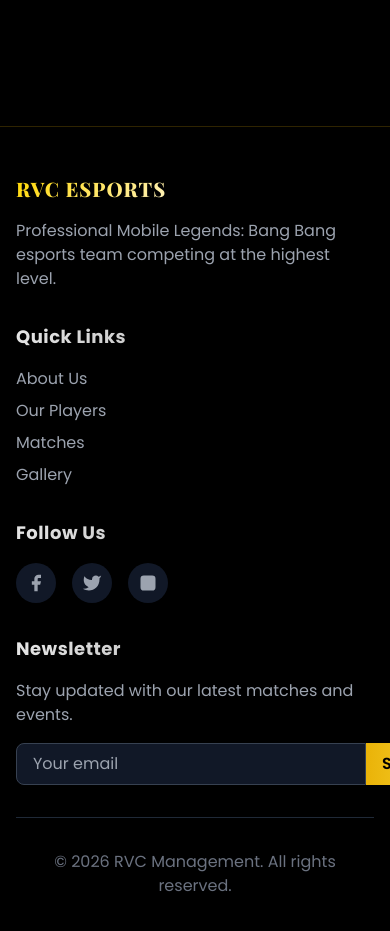
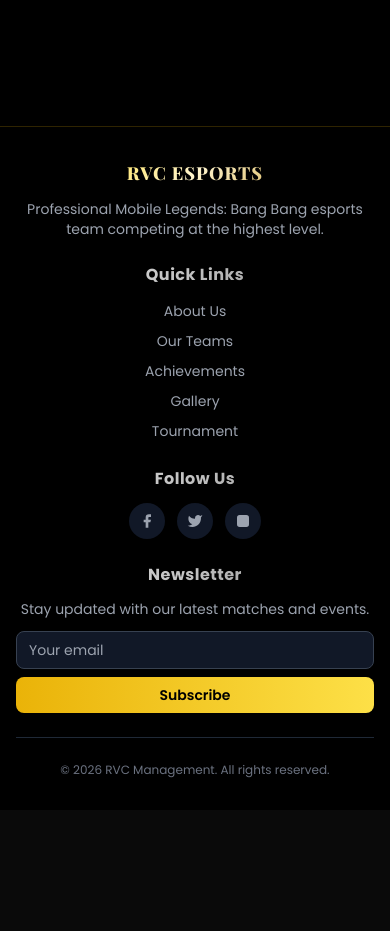
Before and after one commit to Jiwannn/MLBB-Esports-Team, a Next.js app: page / in a window 390 px wide. Shown: the part 6000-6931 px from the top of the page. After the commit the page ends 6810 px from the top, so only its background shows below. Built offline with nearby package versions, Linux system fonts and the light colour scheme; no server answers; the database is empty.

Commit message:
Fixed footer mobile view

```diff
--- a/components/ui/Footer.jsx
+++ b/components/ui/Footer.jsx
@@ -4,76 +4,83 @@
 export default function Footer() {
   return (
     <footer className="bg-black border-t border-yellow-500/20">
-      <div className="max-w-7xl mx-auto px-4 py-12">
-        <div className="grid grid-cols-1 md:grid-cols-4 gap-8">
-          <div>
-            <h3 className="text-xl font-bold gold-text mb-4">RVC ESPORTS</h3>
-            <p className="text-gray-400">
+      <div className="max-w-7xl mx-auto px-4 py-8 md:py-12">
+        <div className="grid grid-cols-1 sm:grid-cols-2 lg:grid-cols-4 gap-6 md:gap-8">
+          {/* Brand */}
+          <div className="text-center sm:text-left">
+            <h3 className="text-lg md:text-xl font-bold gold-text mb-3 md:mb-4">RVC ESPORTS</h3>
+            <p className="text-gray-400 text-sm md:text-base">
               Professional Mobile Legends: Bang Bang esports team competing at the highest level.
             </p>
           </div>
 
-          <div>
-            <h4 className="text-lg font-semibold silver-text mb-4">Quick Links</h4>
-            <ul className="space-y-2">
-              <li><Link href="/#about" className="text-gray-400 hover:text-yellow-500">About Us</Link></li>
-              <li><Link href="/#players" className="text-gray-400 hover:text-yellow-500">Our Players</Link></li>
-              <li><Link href="/#matches" className="text-gray-400 hover:text-yellow-500">Matches</Link></li>
-              <li><Link href="/#gallery" className="text-gray-400 hover:text-yellow-500">Gallery</Link></li>
+          {/* Quick Links */}
+          <div className="text-center sm:text-left">
+            <h4 className="text-base md:text-lg font-semibold silver-text mb-3 md:mb-4">Quick Links</h4>
+            <ul className="space-y-1.5 md:space-y-2">
+              <li><Link href="/#about" className="text-gray-400 hover:text-yellow-500 text-sm md:text-base">About Us</Link></li>
+              <li><Link href="/#teams" className="text-gray-400 hover:text-yellow-500 text-sm md:text-base">Our Teams</Link></li>
+              <li><Link href="/#achievements" className="text-gray-400 hover:text-yellow-500 text-sm md:text-base">Achievements</Link></li>
+              <li><Link href="/#gallery" className="text-gray-400 hover:text-yellow-500 text-sm md:text-base">Gallery</Link></li>
+              <li><Link href="/tournament" className="text-gray-400 hover:text-yellow-500 text-sm md:text-base">Tournament</Link></li>
             </ul>
           </div>
 
-          <div>
-            <h4 className="text-lg font-semibold silver-text mb-4">Follow Us</h4>
-            <div className="flex space-x-4">
+          {/* Social Media */}
+          <div className="text-center sm:text-left">
+            <h4 className="text-base md:text-lg font-semibold silver-text mb-3 md:mb-4">Follow Us</h4>
+            <div className="flex space-x-3 md:space-x-4 justify-center sm:justify-start">
               <motion.a
-                href="#"
+                href="https://www.facebook.com/profile.php?id=61591654514167"
+                target="_blank"
+                rel="noopener noreferrer"
                 whileHover={{ scale: 1.2 }}
-                className="w-10 h-10 bg-gray-900 rounded-full flex items-center justify-center hover:bg-yellow-500/20"
+                className="w-9 h-9 md:w-10 md:h-10 bg-gray-900 rounded-full flex items-center justify-center hover:bg-yellow-500/20"
               >
-                <svg className="w-5 h-5 text-gray-400" fill="currentColor" viewBox="0 0 24 24">
+                <svg className="w-4 h-4 md:w-5 md:h-5 text-gray-400" fill="currentColor" viewBox="0 0 24 24">
                   <path d="M18 2h-3a5 5 0 00-5 5v3H7v4h3v8h4v-8h3l1-4h-4V7a1 1 0 011-1h3z"/>
                 </svg>
               </motion.a>
               <motion.a
                 href="#"
                 whileHover={{ scale: 1.2 }}
-                className="w-10 h-10 bg-gray-900 rounded-full flex items-center justify-center hover:bg-yellow-500/20"
+                className="w-9 h-9 md:w-10 md:h-10 bg-gray-900 rounded-full flex items-center justify-center hover:bg-yellow-500/20"
               >
-                <svg className="w-5 h-5 text-gray-400" fill="currentColor" viewBox="0 0 24 24">
+                <svg className="w-4 h-4 md:w-5 md:h-5 text-gray-400" fill="currentColor" viewBox="0 0 24 24">
                   <path d="M23 3a10.9 10.9 0 01-3.14 1.53 4.48 4.48 0 00-7.86 3v1A10.66 10.66 0 013 4s-4 9 5 13a11.64 11.64 0 01-7 2c9 5 20 0 20-11.5a4.5 4.5 0 00-.08-.83A7.72 7.72 0 0023 3z"/>
                 </svg>
               </motion.a>
               <motion.a
                 href="#"
                 whileHover={{ scale: 1.2 }}
-                className="w-10 h-10 bg-gray-900 rounded-full flex items-center justify-center hover:bg-yellow-500/20"
+                className="w-9 h-9 md:w-10 md:h-10 bg-gray-900 rounded-full flex items-center justify-center hover:bg-yellow-500/20"
               >
-                <svg className="w-5 h-5 text-gray-400" fill="currentColor" viewBox="0 0 24 24">
+                <svg className="w-4 h-4 md:w-5 md:h-5 text-gray-400" fill="currentColor" viewBox="0 0 24 24">
                   <path d="M16 11.37A4 4 0 1112.63 8 4 4 0 0116 11.37zm1.5-4.87h.01M7 3h10a4 4 0 014 4v10a4 4 0 01-4 4H7a4 4 0 01-4-4V7a4 4 0 014-4z"/>
                 </svg>
               </motion.a>
             </div>
           </div>
 
-          <div>
-            <h4 className="text-lg font-semibold silver-text mb-4">Newsletter</h4>
-            <p className="text-gray-400 mb-4">Stay updated with our latest matches and events.</p>
-            <form className="flex">
+          {/* Newsletter */}
+          <div className="text-center sm:text-left">
+            <h4 className="text-base md:text-lg font-semibold silver-text mb-3 md:mb-4">Newsletter</h4>
+            <p className="text-gray-400 text-sm md:text-base mb-3 md:mb-4">Stay updated with our latest matches and events.</p>
+            <form className="flex flex-col sm:flex-row gap-2">
               <input
                 type="email"
                 placeholder="Your email"
-                className="flex-1 px-4 py-2 bg-gray-900 border border-gray-700 rounded-l-lg focus:border-yellow-500 focus:outline-none"
+                className="flex-1 px-3 py-2 md:px-4 md:py-2 bg-gray-900 border border-gray-700 rounded-lg sm:rounded-l-lg sm:rounded-r-none focus:border-yellow-500 focus:outline-none text-sm"
               />
-              <button className="px-4 py-2 bg-gradient-to-r from-yellow-500 to-yellow-300 text-black font-semibold rounded-r-lg">
+              <button className="px-4 py-2 md:px-4 md:py-2 bg-gradient-to-r from-yellow-500 to-yellow-300 text-black font-semibold rounded-lg sm:rounded-r-lg sm:rounded-l-none text-sm">
                 Subscribe
               </button>
             </form>
           </div>
         </div>
 
-        <div className="mt-8 pt-8 border-t border-gray-800 text-center">
-          <p className="text-gray-500">© 2026 RVC Management. All rights reserved.</p>
+        <div className="mt-6 md:mt-8 pt-6 md:pt-8 border-t border-gray-800 text-center">
+          <p className="text-gray-500 text-xs md:text-sm">© 2026 RVC Management. All rights reserved.</p>
         </div>
       </div>
     </footer>
```
